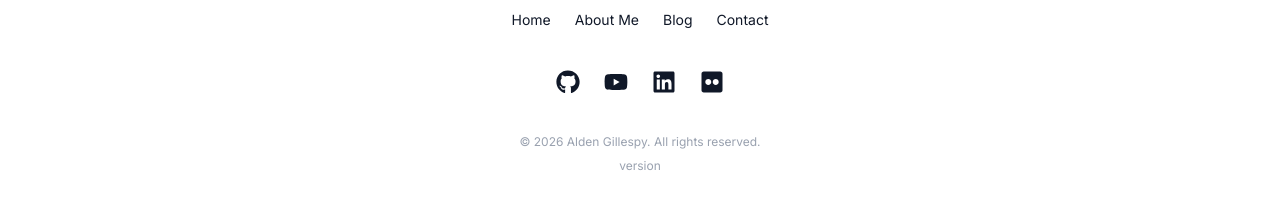
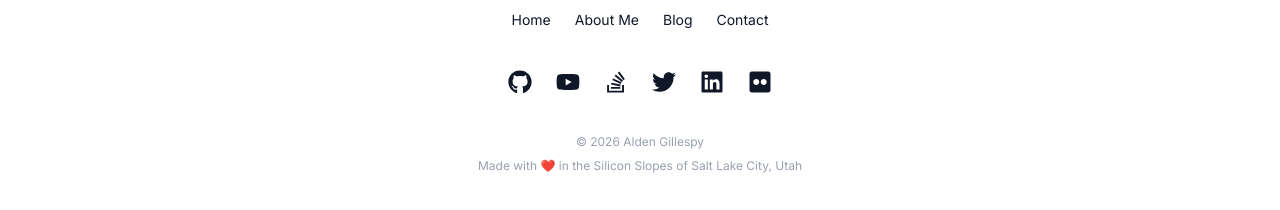
Before and after one commit to brazenest/agcom-website, a Next.js app: page /about in a window 1280 px wide. Shown: the part 3818-4028 px from the top of the page. Built offline with nearby package versions, Linux system fonts and the light colour scheme; no server answers.

Commit message:
Modify site footer

```diff
--- a/components/newton/site/SiteFooter.tsx
+++ b/components/newton/site/SiteFooter.tsx
@@ -4,7 +4,7 @@ import { Section } from "@/components/newton/layout/Section";
 import { SiteFooterSocialIconsBar } from "./SiteFooterSocialIconsBar";
 
 export const SiteFooter = ({ links }) => (
-	<footer id="site-footer" className="relative" role="contentinfo">
+	<footer id="site-footer" className="relative">
 
 		<Section id="site-footer-section"
 		>
@@ -21,10 +21,10 @@ export const SiteFooter = ({ links }) => (
 
 				<div className="colophon text-center text-gray-400 dark:text-gray-600 space-y-2">
 					<p className="text-xs text-text-secondary dark:text-dark-text-secondary font-engineering">
-						© {new Date().getFullYear()} Alden Gillespy. All rights reserved.
+						© {new Date().getFullYear()} Alden Gillespy
 					</p>
 					<p className="text-xs text-text-secondary dark:text-dark-text-secondary font-engineering">
-						version {process.env.NEXT_PUBLIC_SITE_VERSION}
+						Made with ❤️ in the Silicon Slopes of Salt Lake City, Utah
 					</p>
 				</div>
 
--- a/components/newton/site/SiteFooterSocialIconsBar.tsx
+++ b/components/newton/site/SiteFooterSocialIconsBar.tsx
@@ -1,4 +1,4 @@
-import { FaGithub, FaYoutube, FaFlickr, FaLinkedin } from "react-icons/fa";
+import { FaGithub, FaYoutube, FaFlickr, FaLinkedin, FaTwitter, FaStackOverflow } from "react-icons/fa";
 import clsx from "clsx";
 import Link from "next/link";
 
@@ -14,6 +14,12 @@ export function SiteFooterSocialIconsBar({ className = "" }) {
 			<Link href="https://youtube.com/c/SHADOWCATpictures" target="_blank">
 				<FaYoutube className={iconClass} />
 			</Link>
+			<Link href="https://stackoverflow.com/users/3200445/alden-gillespy" target="_blank">
+				<FaStackOverflow className={iconClass} />
+			</Link>
+			<Link href="https://x.com/AldenGillespy" target="_blank">
+				<FaTwitter className={iconClass} />
+			</Link>
 			<Link href="https://www.linkedin.com/in/alden-gillespy" target="_blank">
 				<FaLinkedin className={iconClass} />
 			</Link>
```
